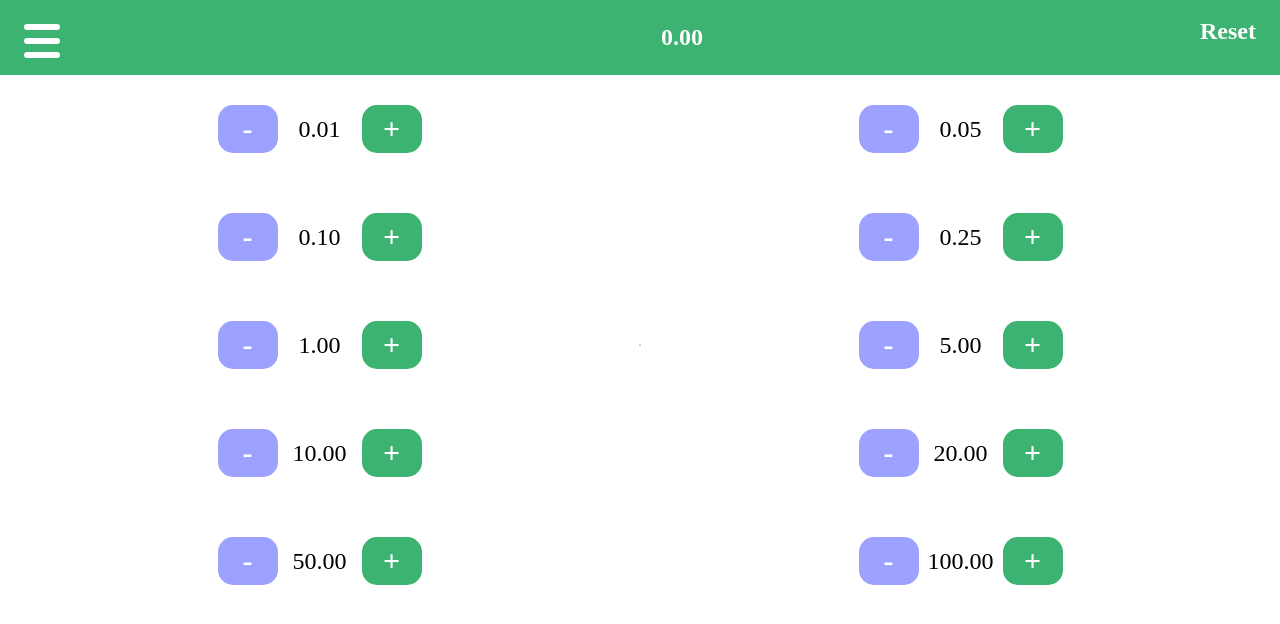
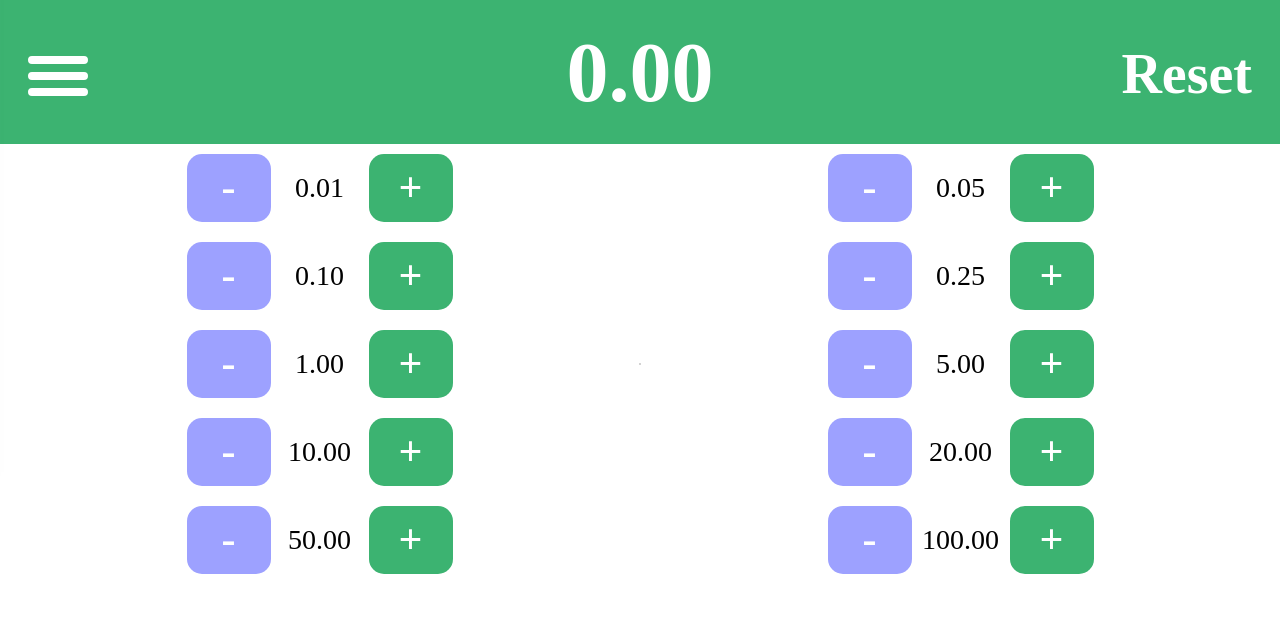
Before and after one commit to pantelonus/counterapp, a browser extension: page index.html in a window 1280 px wide. Drawn offline with Linux system fonts and the light colour scheme.

Commit message:
Adjusts menu and font sizes to change w/ window size

```diff
--- a/counter.css
+++ b/counter.css
@@ -23,9 +23,7 @@
 
 /* Layout Setup */
 
-body, main, span, nav,
-#menu, #menu_button, #menu_header,
-#menu_contents, #reset_confirm, #reset_cancel {
+body, main, span, nav, #menu, #menu_button, #menu_header, #menu_contents, #reset_confirm, #reset_cancel {
   display: flex;
   display: -webkit-flex;
 }   /* Flexbox Setup */
@@ -42,7 +40,9 @@ body, main div, #menu, #menu_button, #menu_contents {
 }
 
 body {
-/*  height: 100%;*/
+  /* position: fixed; */
+  /* height: 100%; */
+  /* width: 100%; */
 }
 
 span, nav {
@@ -51,8 +51,7 @@ span, nav {
 }
 
 nav {
-	flex: 1 0 2.5em;
-	-webkit-flex: 1 0 2.5em;
+	height: 18vh;
 }
 
 main div {
@@ -76,8 +75,6 @@ span p {
 
 #menu {
 	position: absolute;
-	justify-content: flex-start;
-	-webkit-justify-content: flex-start;
 	width: 52%;
 	height: 100%;
 	left: -53%;
@@ -86,13 +83,11 @@ span p {
 #menu_button {
 	position: absolute;
 	left: 1em;
-	top: 0.85em;
+	top: 1.85em;
 }
 
 #menu_header {
-	height: 2.5em;
-	justify-content: flex-start;
-	-webkit-justify-content: flex-start;
+	height: 18vh;
 	align-items: center;
 	-webkit-align-items: center;
 }
@@ -109,28 +104,23 @@ span p {
 #total {
 	flex: 1;
 	-webkit-flex: 1;
-	margin-left: 3.5em;
 }
 
 #reset {
   position: absolute;
   top: -0.25em;
-  right: 1em;
+  right: 0.5em;
 }
 
 /* Fonts, Sizes & Percentages */
 
 body {
-  font: 1em "Avenir-Book";
+  font: 3.5vh "Avenir-Book";
   text-align: center;
 }
 
-span, nav {
-  font-size: 1.5em;
-}
-
 #output {
- font-size: 100%;
+ font-size: 3em;
 }
 
 #menu_header {
@@ -139,11 +129,15 @@ span, nav {
 
 #menu_contents {
   font-weight: normal;
-  font-size: 75%;
+  font-size: 0.75em;
+}
+
+#reset {
+	font-size: 2em;
 }
 
 #reset_confirm, #reset_cancel {
-  font-size: 85%;
+  font-size: 1.25em;
 }
 
 nav, .plus, .minus {
@@ -151,7 +145,7 @@ nav, .plus, .minus {
 }
 
 .plus, .minus {
-  font-size: 1.25em;
+  font-size: 1.5em;
   line-height: 1.6;
 }
 
@@ -207,10 +201,10 @@ nav, .plus, .minus {
 }
 
 .menu_bar {
- border: solid white 3px;
+ border: solid white 0.5vh;
  border-radius: 10px;
- width: 1.25em;
- margin: 4px 0;
+ width: 6.5vh;
+ margin: 0.5vh 0;
 }
 
 .v_divider {
@@ -226,6 +220,7 @@ nav, .plus, .minus {
 .minus, .plus {
 	border-radius: 15px;
 	width: 2em;
+	margin: 0;
 }
 
 #logo {
```
